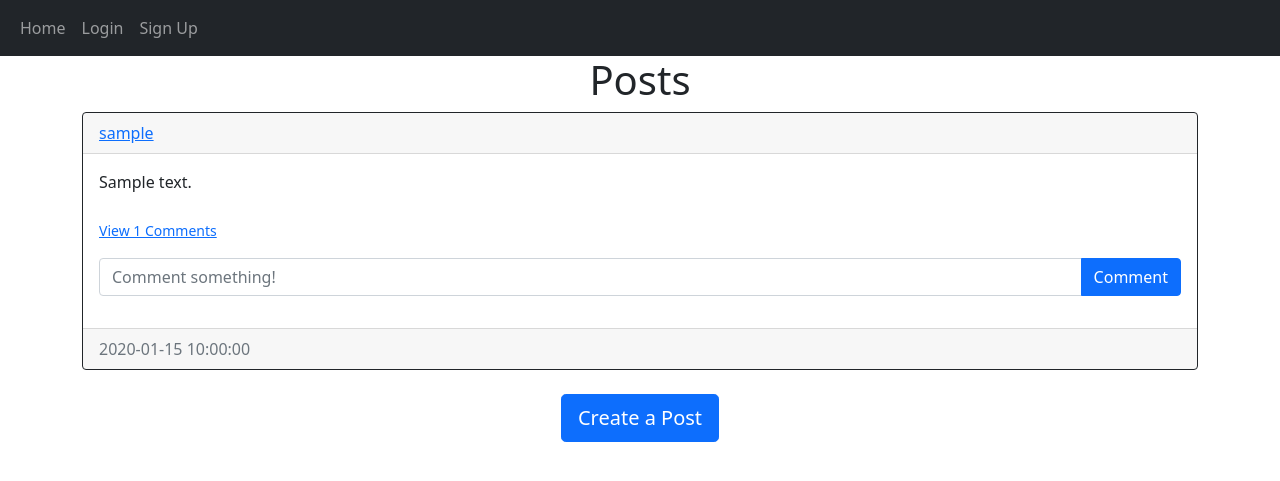
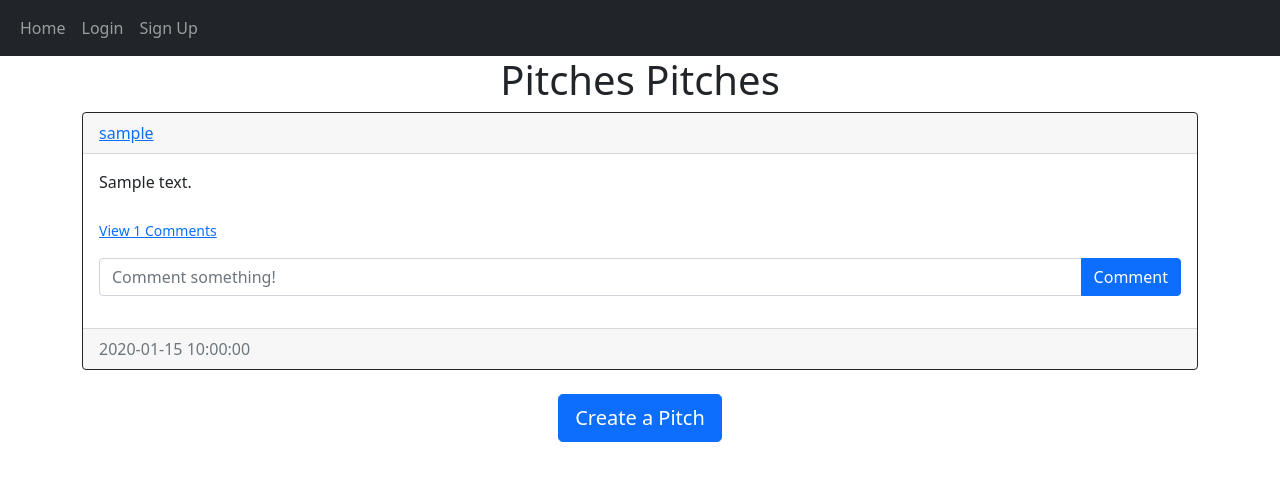
Before and after one commit to faithremo/Pitch, a Flask app: template website/templates/home.html in a window 1280 px wide. Shown: the top 481 px of the page. Run offline with Flask 2, Linux system fonts and the light colour scheme; the template is opened without the code that fills it: most values are stand-ins (such as "Sample title", 1, 10 or a date in 2020).

Commit message:
modify views.py

```diff
--- a/website/templates/pitches-div.html
+++ b/website/templates/pitches-div.html
@@ -1,13 +1,13 @@
 
 {% extends "base.html" %} {% block title %}Home{% endblock %} {% block content
     %}
-    <h1 align="center">{% block header %}Posts{% endblock %}</h1>
-    <div id="posts">
-      {% for post in posts %}
+    <h1 align="center">{% block header %}Pitches Pitches{% endblock %}</h1>
+    <div id="pitches">
+      {% for pitch in pitches %}
       <div class="card border-dark">
         <div class="card-header d-flex justify-content-between align-items-center">
-          <a href="/posts/{{post.user.username}}">{{post.user.username}}</a>
-          {% if user.id == post.author %}
+          <a href="/pitches/{{pitch.user.username}}">{{pitch.user.username}}</a>
+          {% if user.id == pitch.author %}
           <div class="btn-group">
             <button
               type="button"
@@ -16,28 +16,28 @@
             ></button>
             <ul class="dropdown-menu">
               <li>
-                <a href="/delete-post/{{post.id}}" class="dropdown-item">Delete</a>
+                <a href="/delete-pitch/{{pitch.id}}" class="dropdown-item">Delete</a>
               </li>
             </ul>
           </div>
           {% endif %}
         </div>
         <div class="card-body">
-          <div class="card-text">{{post.text}}</div>
+          <div class="card-text">{{pitch.text}}</div>
           <br />
-          <div class="collapse" id="comments-{{post.id}}">
+          <div class="collapse" id="comments-{{pitch.id}}">
             <div class="card">
-              <div class="card-body" id="comments-expanded-{{post.id}}">
-                {% for comment in post.comments %}
+              <div class="card-body" id="comments-expanded-{{pitch.id}}">
+                {% for comment in pitch.comments %}
                 <div class="d-flex justify-content-between align-items-center">
                   <div>
-                    <a href="/posts/{{comment.user.username}}"
+                    <a href="/pitches/{{comment.user.username}}"
                       >{{comment.user.username}}</a
                     >: {{comment.text}}
                   </div>
                   <div>
                     <small class="text-muted"> {{comment.date_created}}</small>
-                    {% if user.id == comment.author or user.id == post.author %}
+                    {% if user.id == comment.author or user.id == pitch.author %}
                     <div class="btn-group">
                       <button
                         type="button"
@@ -62,9 +62,9 @@
             </div>
           </div>
           <p class="card-text">
-            {% if post.comments|length > 0 %}
-            <a data-bs-toggle="collapse" href="#comments-{{post.id}}" role="button">
-              <small>View {{post.comments|length}} Comments</small>
+            {% if pitch.comments|length > 0 %}
+            <a data-bs-toggle="collapse" href="#comments-{{pitch.id}}" role="button">
+              <small>View {{pitch.comments|length}} Comments</small>
             </a>
             {% else %}
             <small class="text-muted">No Comments</small>
@@ -73,7 +73,7 @@
           <form
             class="input-group mb-3"
             method="POST"
-            action="/create-comment/{{post.id}}"
+            action="/create-comment/{{pitch.id}}"
           >
             <input
               type="text"
@@ -85,15 +85,15 @@
             <button type="submit" class="btn btn-primary">Comment</button>
           </form>
         </div>
-        <div class="card-footer text-muted">{{post.date_created}}</div>
+        <div class="card-footer text-muted">{{pitch.date_created}}</div>
       </div>
       <br/ > {% endfor %}
     </div>
     {% block footer %}
     <div align="center">
-      <a href="/create-post"
+      <a href="/create-pitch"
         ><button type="button" class="btn btn-primary btn-lg">
-          Create a Post
+          Create a Pitch
         </button></a
       >
     </div>
```
Also changed, not shown: website/views.py (+41 -23 lines).
